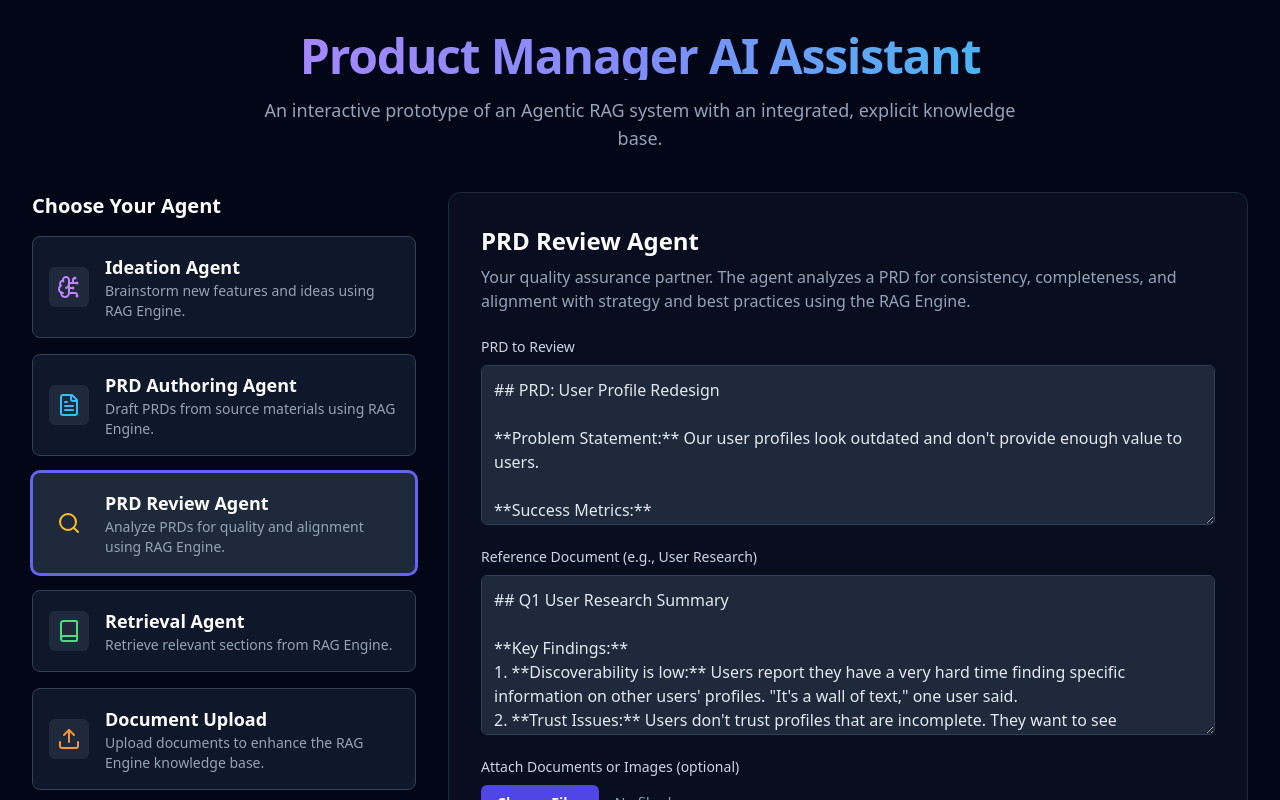
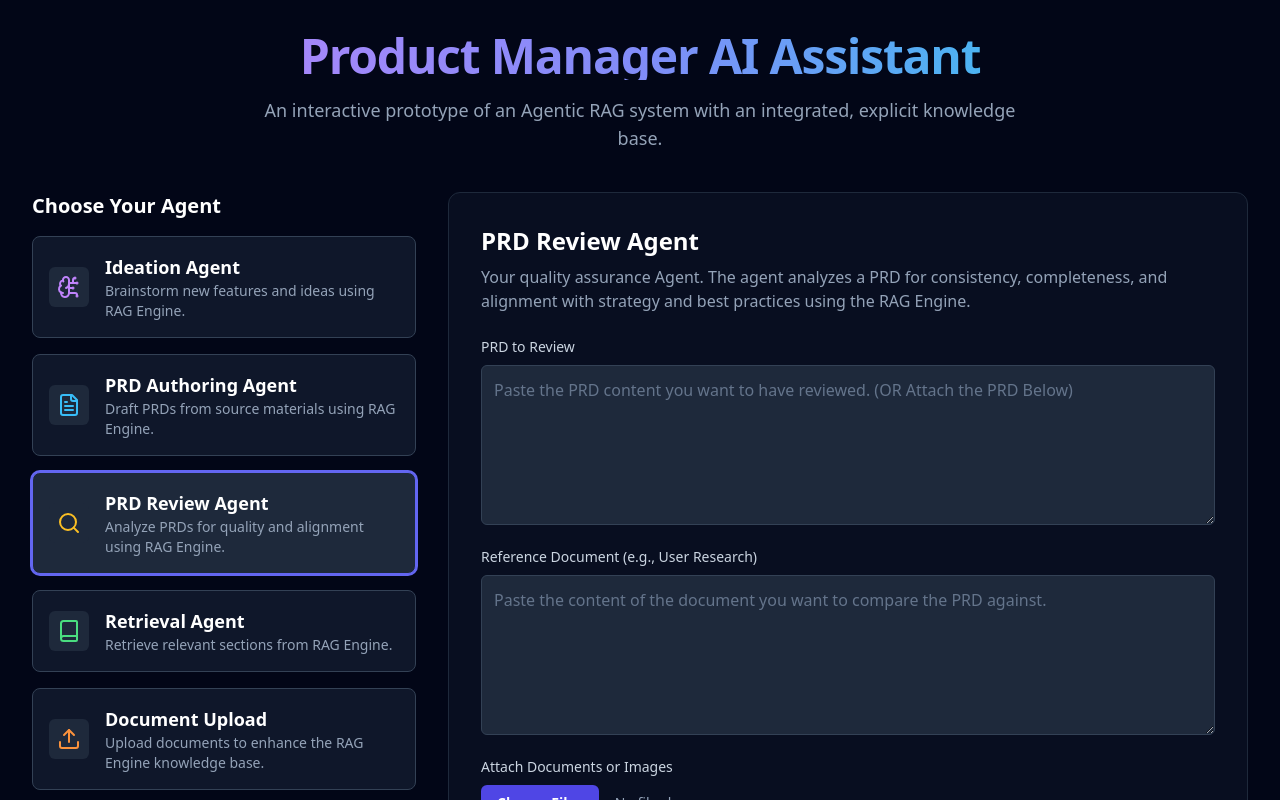
Before and after one commit to mittalhardik/TMRW-PRD-Agent, a React (Create React App) app in the folder product-manager-ai/: page / in a window 1280 px wide. Both pictures are taken after a click on the button 224 px from the left and 523 px from the top of the page. Shown: the top 800 px of the page. Built offline with nearby package versions, Linux system fonts and the light colour scheme.

Commit message:
Update App.js: clarify file upload label in ReviewAgent

```diff
--- a/product-manager-ai/src/App.js
+++ b/product-manager-ai/src/App.js
@@ -360,7 +360,7 @@ const AuthoringAgent = () => {
   const { queryRAG } = useRAGEngine();
 
   useEffect(() => {
-    setMeetingNotes(`Q2 Planning Meeting Notes:\n- John (UX): Users are confused by the current reporting dashboard. It's too cluttered.\n- Sarah (Eng): We need to build a more flexible data filtering system.\n- PM: The goal for Q3 is to increase user engagement with reports by 25%.\n- Key takeaway: Simplify the UI and add powerful filtering.`);
+    setMeetingNotes(``);
     setUserStories('');
   }, []);
 
@@ -373,7 +373,7 @@ const AuthoringAgent = () => {
     setOutput('');
     setError('');
     try {
-      const ragQuery = `You are the "PRD Authoring Agent." Your job is to create a well-structured first draft of a PRD by synthesizing information from various sources and leveraging the knowledge base.\n\n**Source 1: User Instructions**\n${userPrompt}\n\n**Source 2: Meeting Notes**\n${meetingNotes}\n\n**Source 3: User Stories**\n${userStories}\n\n**Your Task:**\n1. **Synthesize & Infer:** Infer requirements and problem statements from the notes, user stories, and user instructions.\n2. **Leverage Knowledge Base:** Use the available knowledge base to enhance the PRD with best practices, industry standards, and relevant examples.\n3. **Final Output:** Generate the complete, filled-out PRD in Markdown format.\n\nPlease create a comprehensive PRD that incorporates insights from the knowledge base.`;
+      const ragQuery = `You are the "PRD Authoring Agent." Your job is to create a well-structured first draft of a PRD by synthesizing information from various sources and leveraging the knowledge base.\n\n**Source 1: User Instructions**\n${userPrompt}\n or Attached Files \n**Source 2: Meeting Notes**\n${meetingNotes}\n\n**Source 3: User Stories**\n${userStories}\n\n**Your Task:**\n1. **Synthesize & Infer:** Infer requirements and problem statements from the notes, user stories, and user instructions.\n2. **Leverage Knowledge Base:** Use the available knowledge base to enhance the PRD with best practices, industry standards, and relevant examples.\n3. **Final Output:** Generate the complete, filled-out PRD in Markdown format.\n\nPlease create a comprehensive PRD that incorporates insights from the knowledge base.`;
       const result = await queryRAG(ragQuery, files);
       setOutput(result);
     } catch (err) {
@@ -430,23 +430,8 @@ const ReviewAgent = () => {
   const { queryRAG } = useRAGEngine();
 
   useEffect(() => {
-    setPrd(`## PRD: User Profile Redesign
-
-**Problem Statement:** Our user profiles look outdated and don't provide enough value to users.
-
-**Success Metrics:**
-- Increase time spent on profile pages by 15%.
-- Increase number of profile fields filled out by 20%.
-
-**Features:**
-- Add a customizable banner image.
-- Allow users to add a project portfolio section.`);
-    setReference(`## Q1 User Research Summary
-
-**Key Findings:**
-1. **Discoverability is low:** Users report they have a very hard time finding specific information on other users' profiles. "It's a wall of text," one user said.
-2. **Trust Issues:** Users don't trust profiles that are incomplete. They want to see verification badges.
-3. **Goal-Oriented:** Users visit profiles to accomplish a specific task, not to browse.`);
+    setPrd(``);
+    setReference(``);
   }, []);
 
   const handleFileChange = (e) => {
@@ -472,13 +457,13 @@ const ReviewAgent = () => {
   return (
     <div>
       <h2 className="text-2xl font-bold text-white mb-2">PRD Review Agent</h2>
-      <p className="text-slate-400 mb-6">Your quality assurance partner. The agent analyzes a PRD for consistency, completeness, and alignment with strategy and best practices using the RAG Engine.</p>
+      <p className="text-slate-400 mb-6">Your quality assurance Agent. The agent analyzes a PRD for consistency, completeness, and alignment with strategy and best practices using the RAG Engine.</p>
       <div className="space-y-4">
-        <TextArea title="PRD to Review" value={prd} onChange={setPrd} placeholder="Paste the PRD content you want to have reviewed." />
+        <TextArea title="PRD to Review" value={prd} onChange={setPrd} placeholder="Paste the PRD content you want to have reviewed. (OR Attach the PRD Below)" />
         <TextArea title="Reference Document (e.g., User Research)" value={reference} onChange={setReference} placeholder="Paste the content of the document you want to compare the PRD against." />
       </div>
       <div className="my-4">
-        <label className="block text-sm font-medium text-slate-300 mb-2">Attach Documents or Images (optional)</label>
+        <label className="block text-sm font-medium text-slate-300 mb-2">Attach Documents or Images</label>
         <input
           type="file"
           multiple
```
